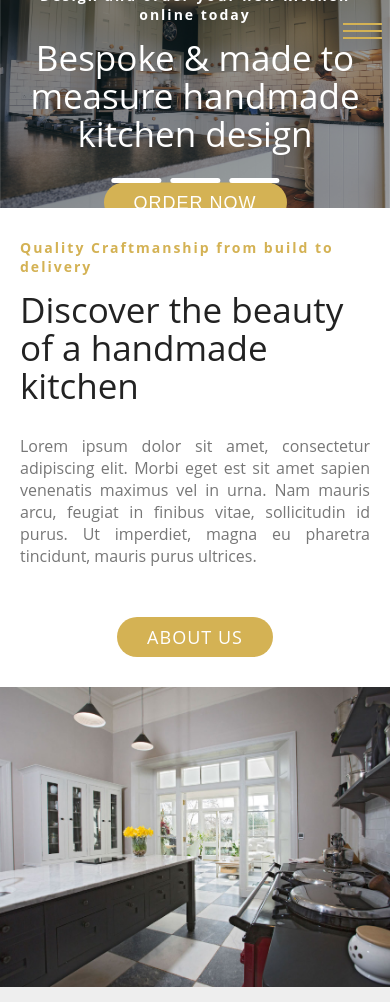
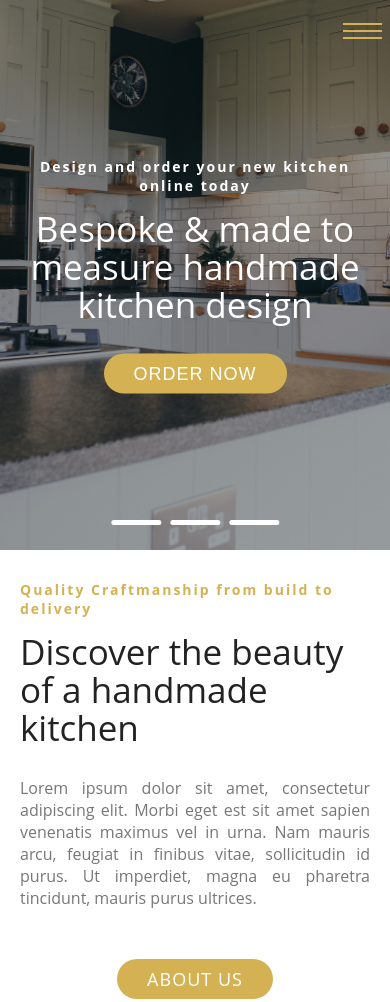
Before and after one commit to KamilaDyn/mtc-free-trail-task, a website built with webpack: page src/index.html in a window 390 px wide. Shown: the top 1002 px of the page. Built offline with nearby package versions, Linux system fonts and the light colour scheme.

Commit message:
fix display hero in mobile

```diff
--- a/src/style/elements/_header.scss
+++ b/src/style/elements/_header.scss
@@ -2,6 +2,11 @@
   display: flex;
   flex-direction: column;
   width: 100vw;
+  height: 100vh;
+  max-height: 550px;
+  @include lg {
+    max-height: initial;
+  }
   &__mobile-menu {
     position: absolute;
     top: 0;
--- a/src/style/sections/_hero.scss
+++ b/src/style/sections/_hero.scss
@@ -1,11 +1,15 @@
 .hero {
   width: 100vw;
+  height: 100%;
   position: relative;
   @include xl {
     height: 100vh;
   }
   &__track {
     width: 100%;
+    height: 100%;
+  }
+  &__slides {
     height: 100%;
   }
   &__slide {
```
Also changed, not shown: src/index.html (+1 -0 lines), dist/index.html, dist/styles/main.css.
